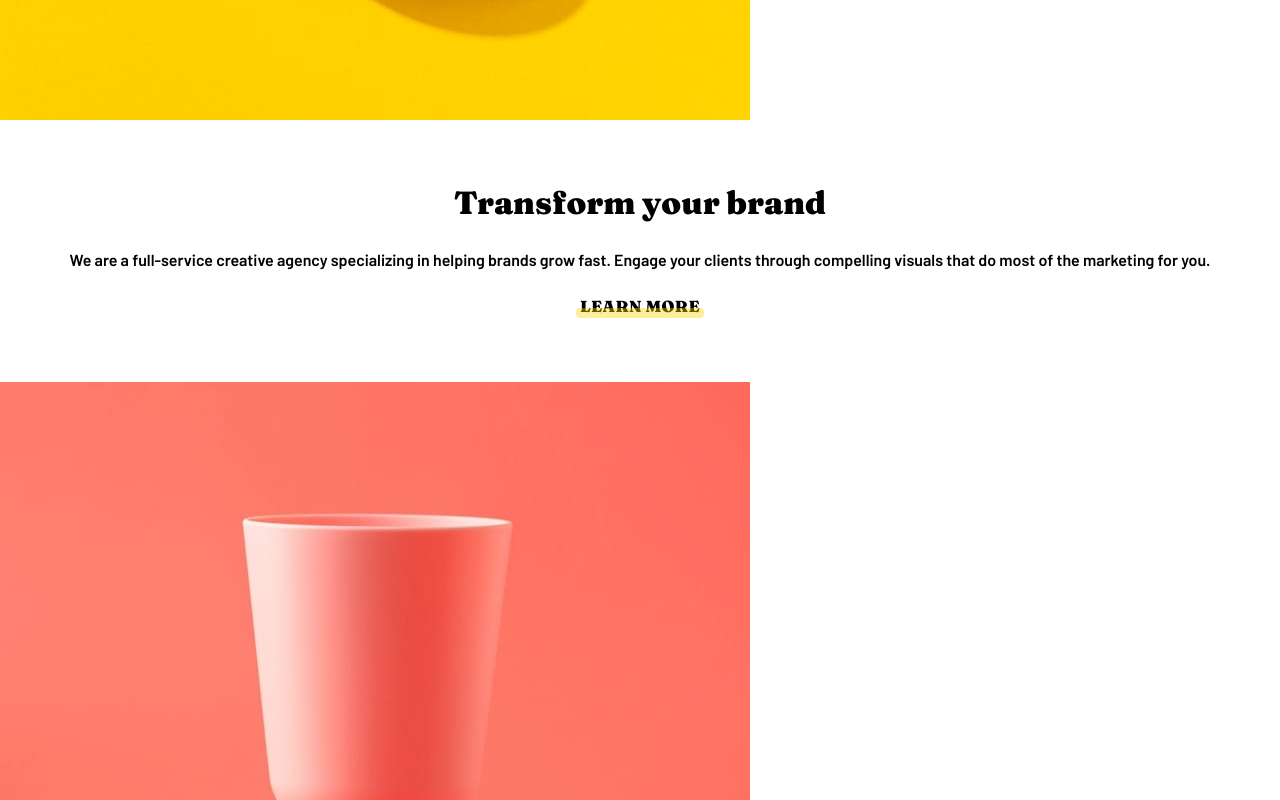
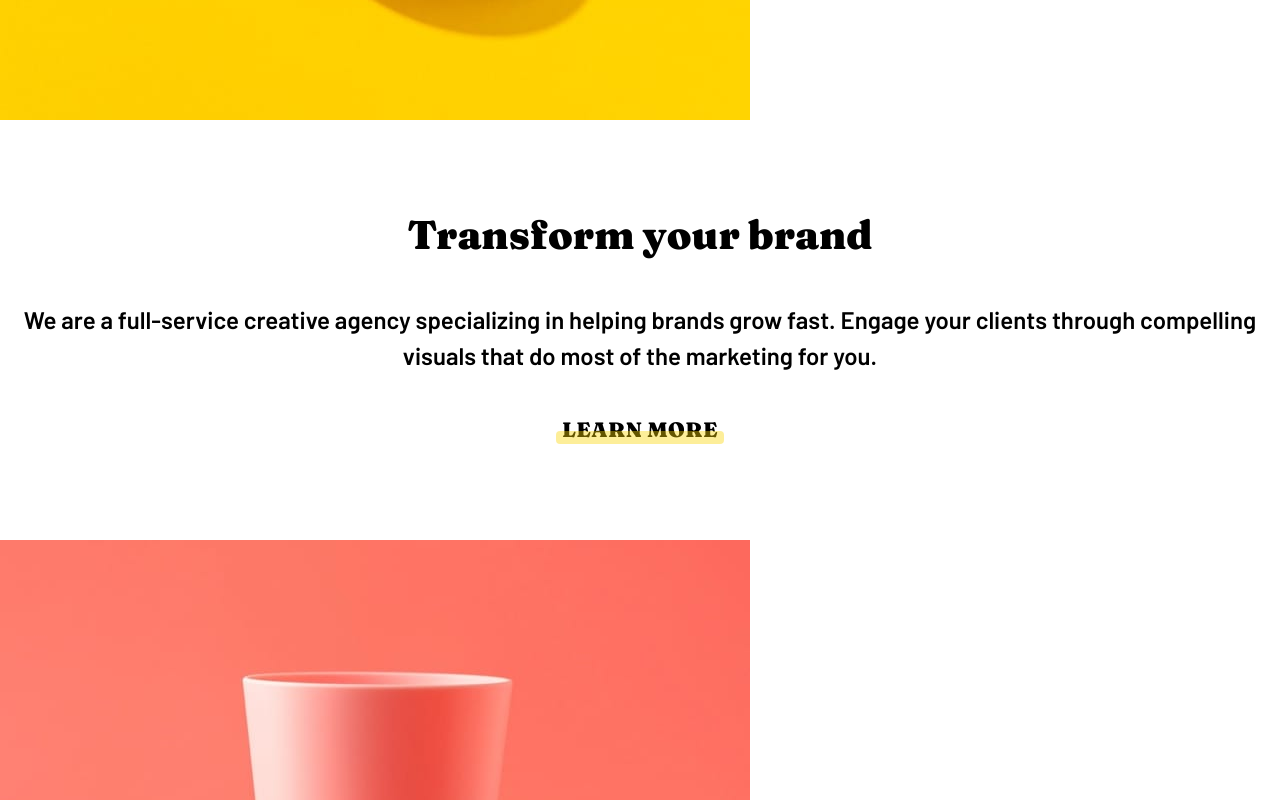
Before and after one commit to elvisowusu/Sunny-Side, a React (Vite) app: page / in a window 1280 px wide. Shown: the part 1580-2380 px from the top of the page. Built offline with nearby package versions, Linux system fonts and the light colour scheme.

Commit message:
Refactor LearnMore component styling

```diff
--- a/src/Components/LearnMore.jsx
+++ b/src/Components/LearnMore.jsx
@@ -1,6 +1,6 @@
-
 import mobileTransform from '../assets/mobile/image-transform.jpg'
 import mobileStandOut from '../assets/mobile/image-stand-out.jpg'
+
 
 function LearnMore() {
     const info =[{image:mobileTransform,alt:'transform image',topic:"Transform your brand",content:"We are a full-service creative agency specializing in helping brands grow fast. Engage your clients through compelling visuals that do most of the marketing for you."},
@@ -13,12 +13,12 @@ function LearnMore() {
                     return(
                         <div key={key}>
                             <img src={info.image} alt="" />
-                            <div className='py-[4rem] flex flex-col items-center'>
-                                <h1 className='text-[2rem] px-[3rem] leading-[2.4rem] font-extrabold font-FrauncesFont mb-[1.6rem]'>{info.topic}</h1>
-                                <p className='px-[1.3rem] font-semibold mb-[2rem]'>{info.content}</p>
-                                <div className='leading-[0.2rem]'>
-                                    <span className='font-extrabold tracking-wide font-FrauncesFont'>LEARN MORE</span>
-                                    <hr className='opacity-40 rounded border-none h-[0.6rem] w-[8rem] bg-Yellow'/>
+                            <div className='py-[4rem] sm:py-[6rem] flex flex-col items-center'>
+                                <h1 className='text-[2rem] sm:text-[2.5rem] px-[3rem] leading-[2.4rem] font-extrabold font-FrauncesFont mb-[1.6rem] sm:mb-[3rem]'>{info.topic}</h1>
+                                <p className='px-[1.3rem] sm:text-[1.5rem] font-semibold mb-[2rem] sm:mb-[3.5rem]'>{info.content}</p>
+                                <div className='leading-[0.2rem] sm:leading-[0rem]'>
+                                    <span className='font-extrabold tracking-wide font-FrauncesFont sm:text-[1.3rem]'>LEARN MORE</span>
+                                    <hr className='opacity-40 rounded border-none h-[0.6rem] sm:h-[0.8rem] w-[8rem] sm:w-[10.5rem] bg-Yellow'/>
                                 </div>
                             </div>
                         </div>
```
